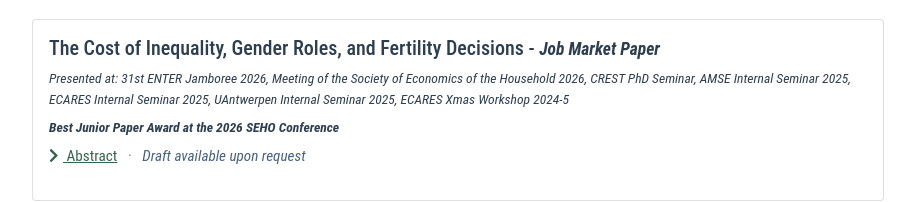
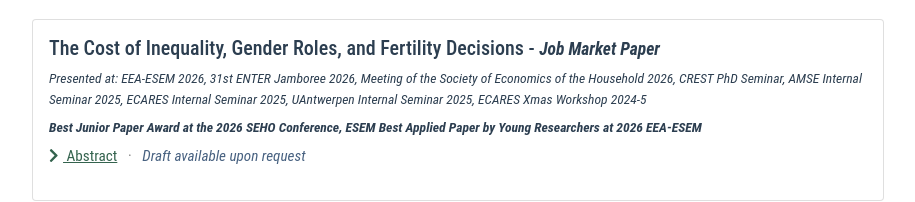
Before and after one commit to Wenqi-Lu/wenqi-lu.github.io, a Vue app: page /research in a window 1280 px wide. Shown: the part 595-797 px from the top of the page, without its empty margins (182-1097 px from the left). Built offline with nearby package versions, Linux system fonts and the light colour scheme.

Commit message:
docs(Research): update JM paper info

```diff
--- a/src/views/Research.vue
+++ b/src/views/Research.vue
@@ -6,8 +6,8 @@
 
     <wip-card name="The Cost of Inequality, Gender Roles, and Fertility Decisions  - <small><em><strong>Job Market Paper</strong></em></small>"
       draft="Draft available upon request"
-      present="31st ENTER Jamboree 2026, Meeting of the Society of Economics of the Household 2026, CREST PhD Seminar, AMSE Internal Seminar 2025, ECARES Internal Seminar 2025, UAntwerpen Internal Seminar 2025, ECARES Xmas Workshop 2024-5"
-      award="Best Junior Paper Award at the 2026 SEHO Conference"
+      present="EEA-ESEM 2026, 31st ENTER Jamboree 2026, Meeting of the Society of Economics of the Household 2026, CREST PhD Seminar, AMSE Internal Seminar 2025, ECARES Internal Seminar 2025, UAntwerpen Internal Seminar 2025, ECARES Xmas Workshop 2024-5"
+      award="Best Junior Paper Award at the 2026 SEHO Conference, ESEM Best Applied Paper by Young Researchers at 2026 EEA-ESEM"
       abstract="Falling fertility rates pose social and economic challenges in many countries. One central factor is the gender-based division of labor within households, where women shoulder primary childcare duties regardless of their labor market opportunities, while men remain the main earners and contribute less to domestic work. This inequality lowers fertility intentions through the child penalty and women's perceived unfairness in gender roles. Using Japan as an example, I develop a dynamic structural model to analyze how gender views and overwork culture interact with this inequality and shape fertility decision. The findings indicate that despite work-life-balance policies can promote father's involvement in childcare, a more equitable allocation of domestic labor is necessary to raise fertility intentions, particularly among women with progressive gender views."
       />
 
```
